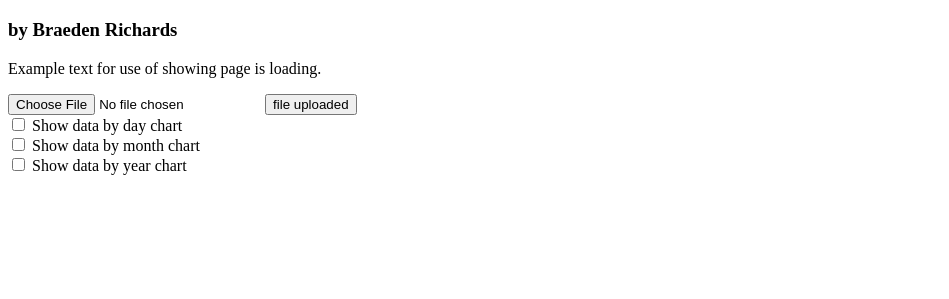
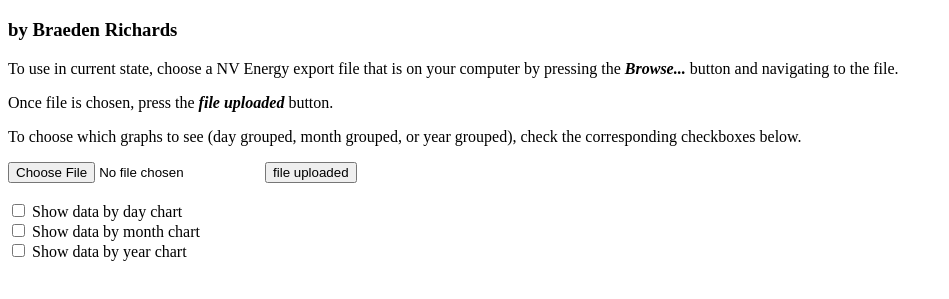
Before and after one commit to bjrichards/javascript-nvenergy-usage-plotter, a plain HTML site: page src/index.html in a window 1280 px wide. Shown: the part 61-360 px from the top of the page, without its empty margins (0-949 px from the left). Drawn offline with nearby package versions, Linux system fonts and the light colour scheme.

Commit message:
Updated instructions section.

```diff
--- a/src/index.html
+++ b/src/index.html
@@ -20,9 +20,17 @@
             <h1> Free Online NV Energy Usage Plotter </h1>
             <h3> by Braeden Richards </h3>
         </header>
-        <p> Example text for use of showing page is loading. </p>
+
+        <p> To use in current state, choose a NV Energy export file that is on your computer by pressing the <i><strong>Browse...</strong></i> button and navigating to the file.</p>
+        <p> Once file is chosen, press the <i><strong>file uploaded</strong></i> button.</p>
+        <p> To choose which graphs to see (day grouped, month grouped, or year grouped), check the corresponding checkboxes below.</p>
+
         <input type="file" id="uploadFile" accept=".csv">
         <button id="uploadSuccess">file uploaded</button>
+
+        <br>
+        <br>
+
         <div>
             <input type="checkbox" id="checkShowDayChart" onclick="showDayChart()" autocomplete="off">
             <label for="checkShowDayChart"> Show data by day chart</label>
```
